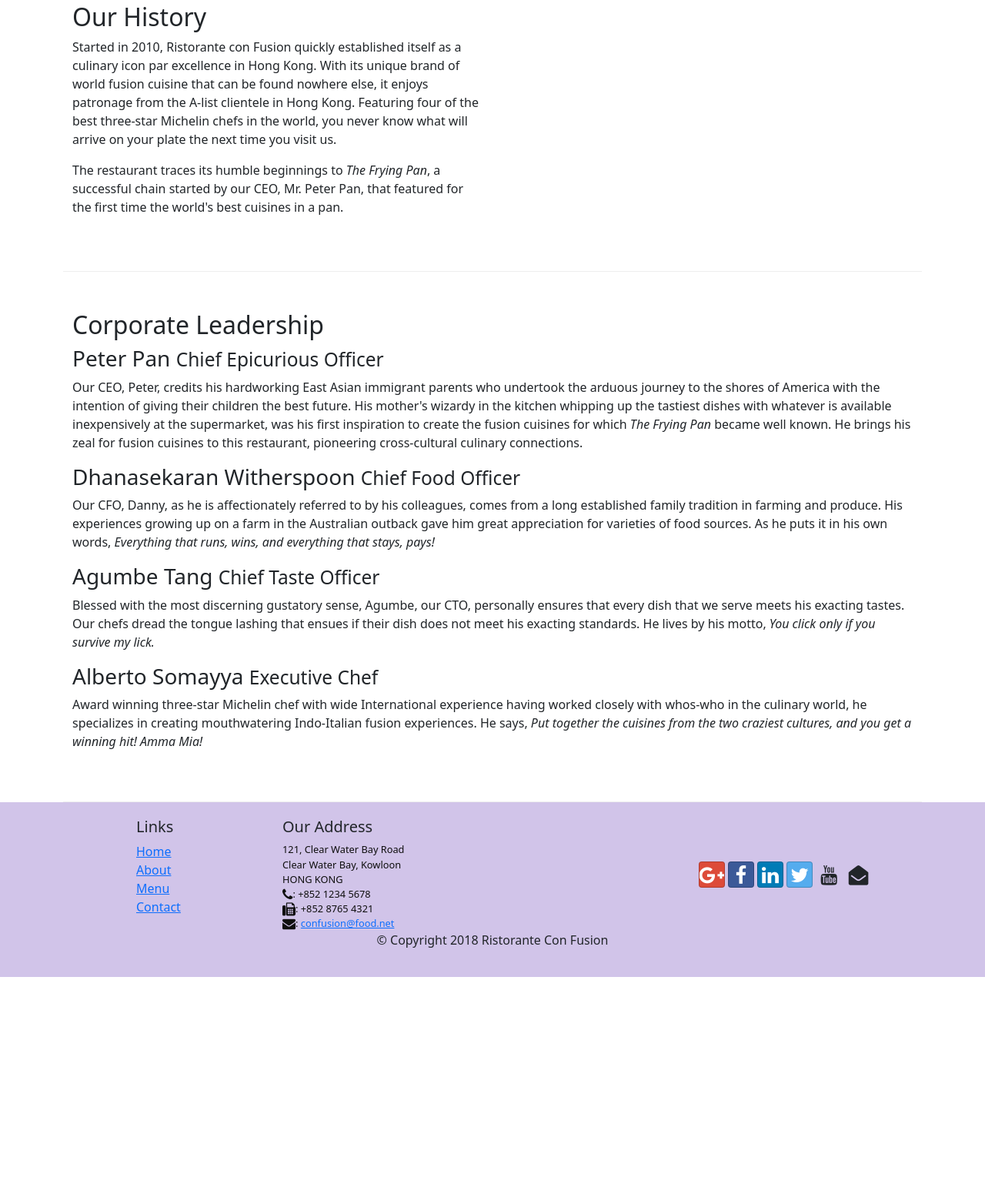
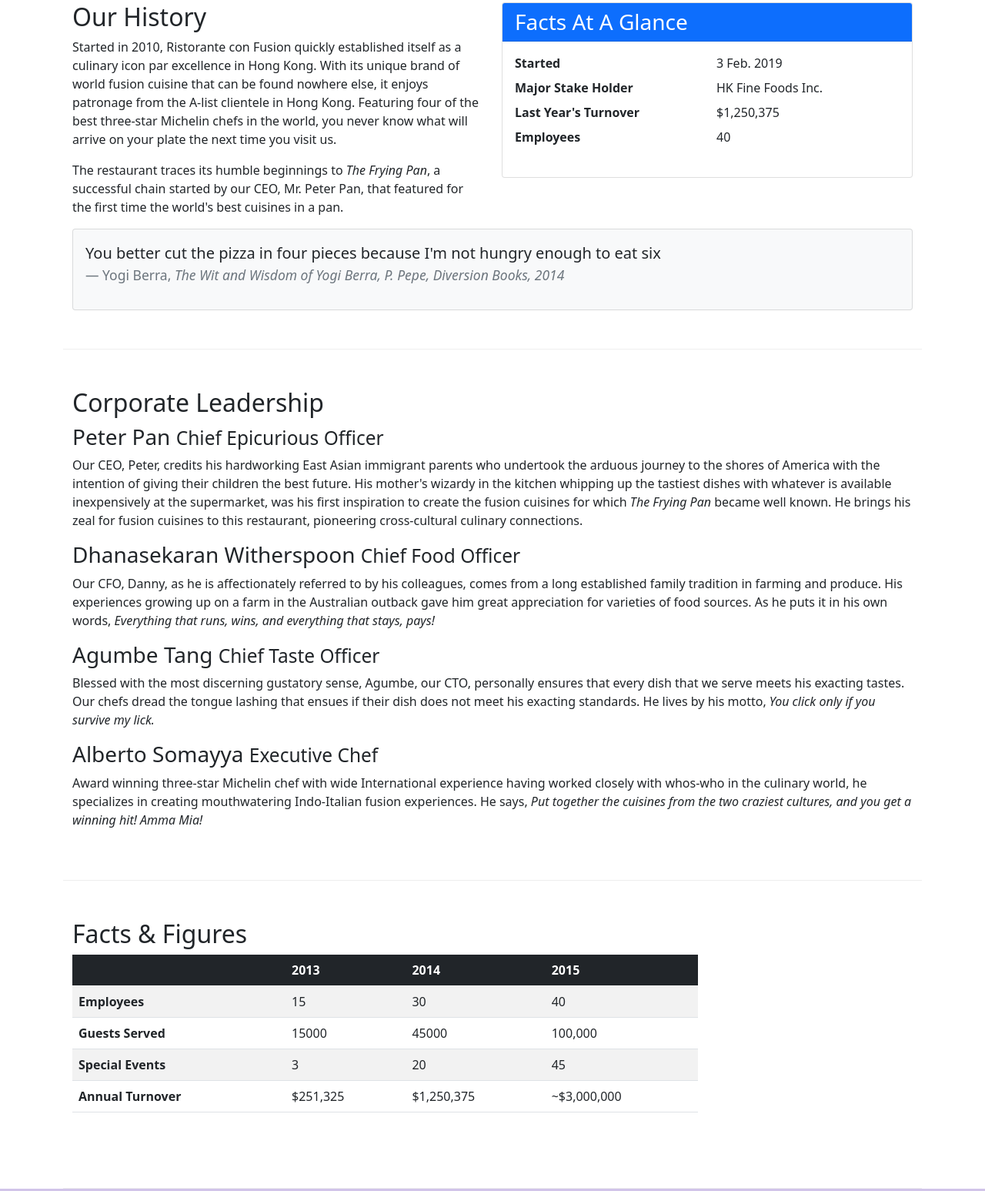
Before and after one commit to Ay7ot/bootstrap, a website: page aboutus.html in a window 1280 px wide. Shown: the part 488-2035 px from the top of the page at 77% size. Before the commit the page ends 1757 px from the top, so only its background shows below. Drawn offline with nearby package versions, Linux system fonts and the light colour scheme.

Commit message:
Tables and Cards

```diff
--- a/aboutus.html
+++ b/aboutus.html
@@ -38,7 +38,7 @@
             </div>
         </div>
        </nav>
-    <header class="bg-light">
+    <header class="jumbotron">
         <div class="container">
             <div class="row row-header">
                 <div class="col-12 col-sm-6">
@@ -71,7 +71,32 @@
                 <p>Started in 2010, Ristorante con Fusion quickly established itself as a culinary icon par excellence in Hong Kong. With its unique brand of world fusion cuisine that can be found nowhere else, it enjoys patronage from the A-list clientele in Hong Kong.  Featuring four of the best three-star Michelin chefs in the world, you never know what will arrive on your plate the next time you visit us.</p>
                 <p>The restaurant traces its humble beginnings to <em>The Frying Pan</em>, a successful chain started by our CEO, Mr. Peter Pan, that featured for the first time the world's best cuisines in a pan.</p>
             </div>
-            <div>
+            <div class="col-sm">
+                <div class="card">
+                    <h3 class="card-header bg-primary text-white">Facts At A Glance</h3>
+                    <div class="card-body">
+                        <dl class="row">
+                            <dt class="col-6">Started</dt>
+                            <dd class="col-6">3 Feb. 2019</dd>
+                            <dt class="col-6">Major Stake Holder</dt>
+                            <dd class="col-6">HK Fine Foods Inc.</dd>
+                            <dt class="col-6">Last Year's Turnover</dt>
+                            <dd class="col-6">$1,250,375</dd>
+                            <dt class="col-6">Employees</dt>
+                            <dd class="col-6">40</dd>
+                        </dl>
+                    </div>
+                </div>
+            </div>
+            <div class="col-12">
+                <div class="card card-body bg-light">
+                    <blockquote class="blockquote">
+                        <p class="mb-6">You better cut the pizza in four pieces because I'm not hungry enough to eat six</p>
+                        <figcaption class="blockquote-footer">Yogi Berra,
+                            <cite title="Source Title">The Wit and Wisdom of Yogi Berra, P. Pepe, Diversion Books, 2014</cite>
+                        </figcaption>
+                    </blockquote>
+                </div>
             </div>
         </div>
 
@@ -89,7 +114,50 @@
                 <p class="d-none d-sm-block">Award winning three-star Michelin chef with wide International experience having worked closely with whos-who in the culinary world, he specializes in creating mouthwatering Indo-Italian fusion experiences. He says, <em>Put together the cuisines from the two craziest cultures, and you get a winning hit! Amma Mia!</em></p>
             </div>
        </div>
-
+       <div class="row row-content">
+        <div class="col-12 col-sm-9">
+            <h2>Facts &amp; Figures</h2>
+            <div class="table-responsive">
+                <table class="table table-striped">
+                    <thead class="table-dark">
+                        <tr>
+                            <th>&nbsp;</th>
+                            <th>2013</th>
+                            <th>2014</th>
+                            <th>2015</th>
+                        </tr>
+                    </thead>
+                    <tbody>
+                        <tr>
+                            <th>Employees</th>
+                            <td>15</td>
+                            <td>30</td>
+                            <td>40</td>
+                        </tr>
+                        <tr>
+                            <th>Guests Served</th>
+                            <td>15000</td>
+                            <td>45000</td>
+                            <td>100,000</td>
+                        </tr>
+                        <tr>
+                            <th>Special Events</th>
+                            <td>3</td>
+                            <td>20</td>
+                            <td>45</td>
+                        </tr>
+                        <tr>
+                            <th>Annual Turnover</th>
+                            <td>$251,325</td>
+                            <td>$1,250,375</td>
+                            <td>~$3,000,000</td>
+                        </tr>
+                    </tbody>
+                </table>
+            </div>
+        </div>
+        <div class="col-sm-3"></div>
+       </div>
     </div>
 
     <footer class="footer">
--- a/css/styles.css
+++ b/css/styles.css
@@ -16,7 +16,7 @@
     padding: 20px 0px 20px 0px;
 }
 
-.bg-light{
+.jumbotron{
     padding: 70px 30px;
     margin: 0px;
     background: #9575cd !important;
```
Also changed, not shown: contactus.html (+2 -2 lines), index.html (+1 -1 lines).
